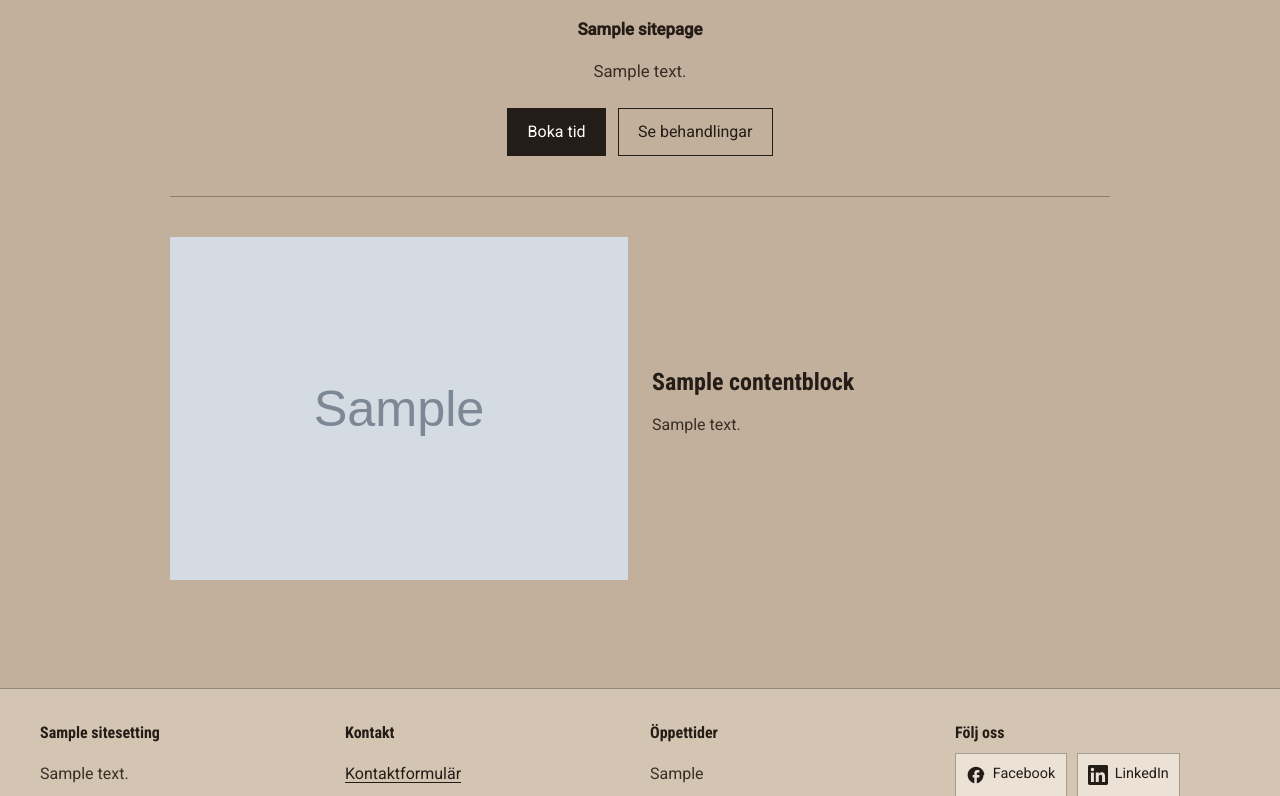
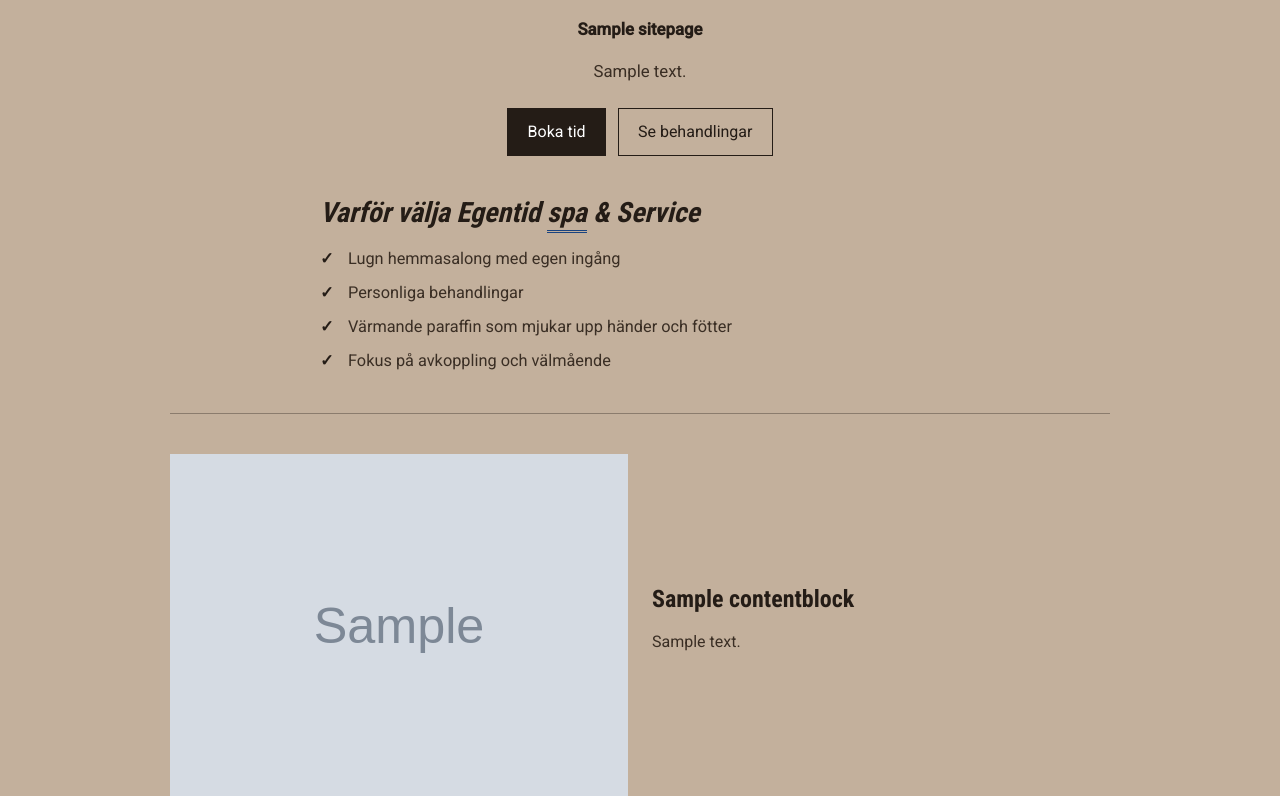
Before and after one commit to AnnikaW-dev/egentidsparesurs, a Django app: page / in a window 1280 px wide. Shown: the part 608-1404 px from the top of the page. Run offline with Django 5.2, Linux system fonts and the light colour scheme; tables that the repository leaves empty hold one stand-in row (values such as "Sample post"); grey boxes marked "Sample" are stand-in pictures.

Commit message:
Add why-choose section with spa underline and checkmark list on home.
Co-authored-by: Cursor <cursoragent@cursor.com>

```diff
--- a/pages/templates/pages/home.html
+++ b/pages/templates/pages/home.html
@@ -67,6 +67,21 @@
   </p>
 </section>
 
+{# Why-choose checklist — Adjust copy here or later move to CMS ContentBlock #}
+<section class="why-choose" aria-labelledby="why-choose-heading">
+  <h2 id="why-choose-heading" class="why-choose-title">
+    Varför välja Egentid
+    <span class="why-choose-spa">spa</span>
+    &amp; Service
+  </h2>
+  <ul class="why-choose-list">
+    <li>Lugn hemmasalong med egen ingång</li>
+    <li>Personliga behandlingar</li>
+    <li>Värmande paraffin som mjukar upp händer och fötter</li>
+    <li>Fokus på avkoppling och välmående</li>
+  </ul>
+</section>
+
 {% for block in blocks %}
 <section class="feature {% cycle 'feature-left' 'feature-right' %}" aria-labelledby="block-{{ block.pk }}">
   {% if block.image %}
--- a/static/css/style.css
+++ b/static/css/style.css
@@ -399,6 +399,56 @@ h1 {
   gap: 0.75rem;
   justify-content: center;
   margin-top: 1.5rem;
+}
+
+/* Why choose — checkmarks + double underline under “spa”; Adjust list copy in home.html */
+.why-choose {
+  max-width: 40rem;
+  margin: 2.5rem auto 2rem;
+  text-align: left;
+}
+
+.why-choose-title {
+  font-family: var(--font-display);
+  font-style: italic;
+  font-weight: 700;
+  font-size: clamp(1.35rem, 3vw, 1.75rem);
+  text-align: left;
+  margin: 0 0 1.1rem;
+  color: var(--ink-strong);
+}
+
+.why-choose-spa {
+  /* Double line under “spa” — Adjust colour to match brand accent */
+  border-bottom: 3px double var(--focus);
+  padding-bottom: 0.05em;
+}
+
+.why-choose-list {
+  list-style: none;
+  margin: 0;
+  padding: 0;
+  display: flex;
+  flex-direction: column;
+  gap: 0.65rem;
+}
+
+.why-choose-list li {
+  position: relative;
+  padding-left: 1.75rem;
+  color: var(--ink);
+  font-size: 1.02rem;
+  line-height: 1.45;
+}
+
+.why-choose-list li::before {
+  content: "✓";
+  position: absolute;
+  left: 0;
+  top: 0;
+  color: var(--ink-strong);
+  font-weight: 700;
+  speak: never;
 }
 
 .btn {
```
